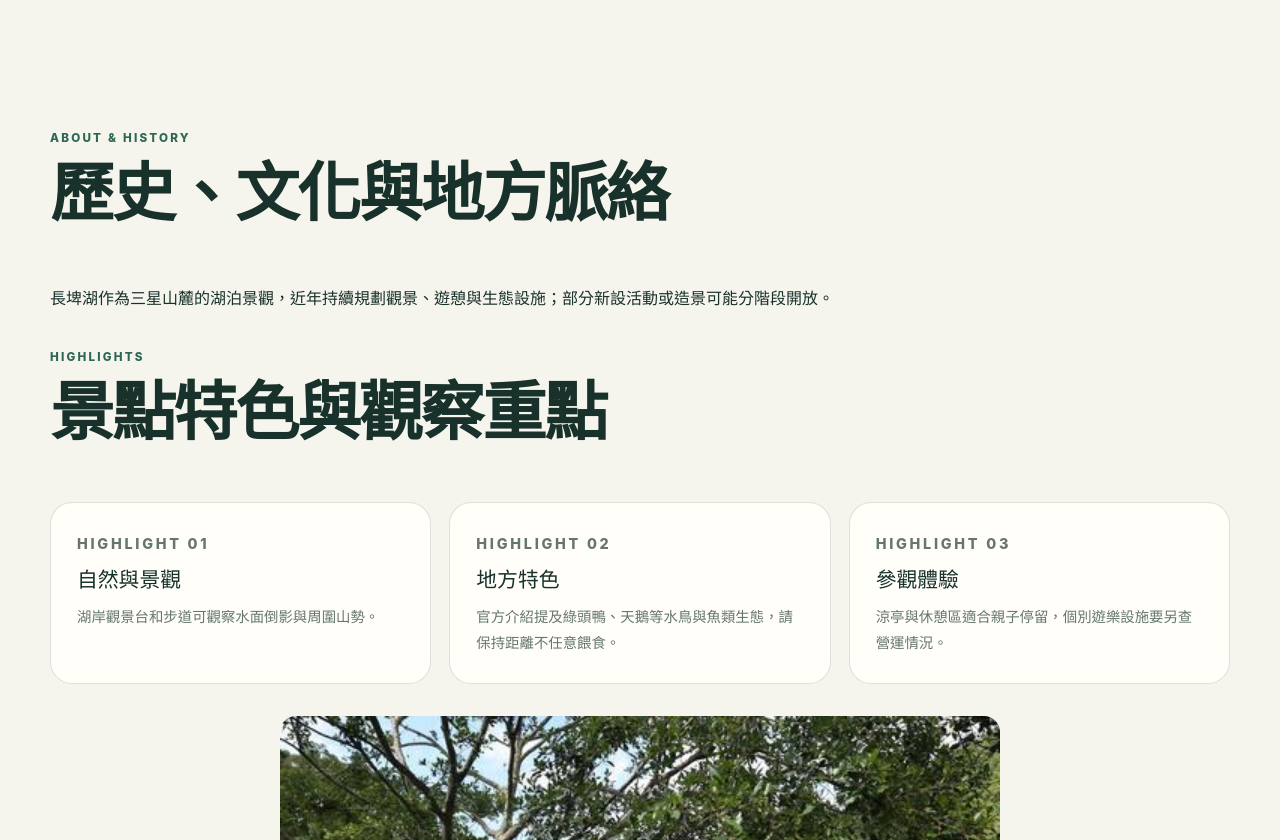
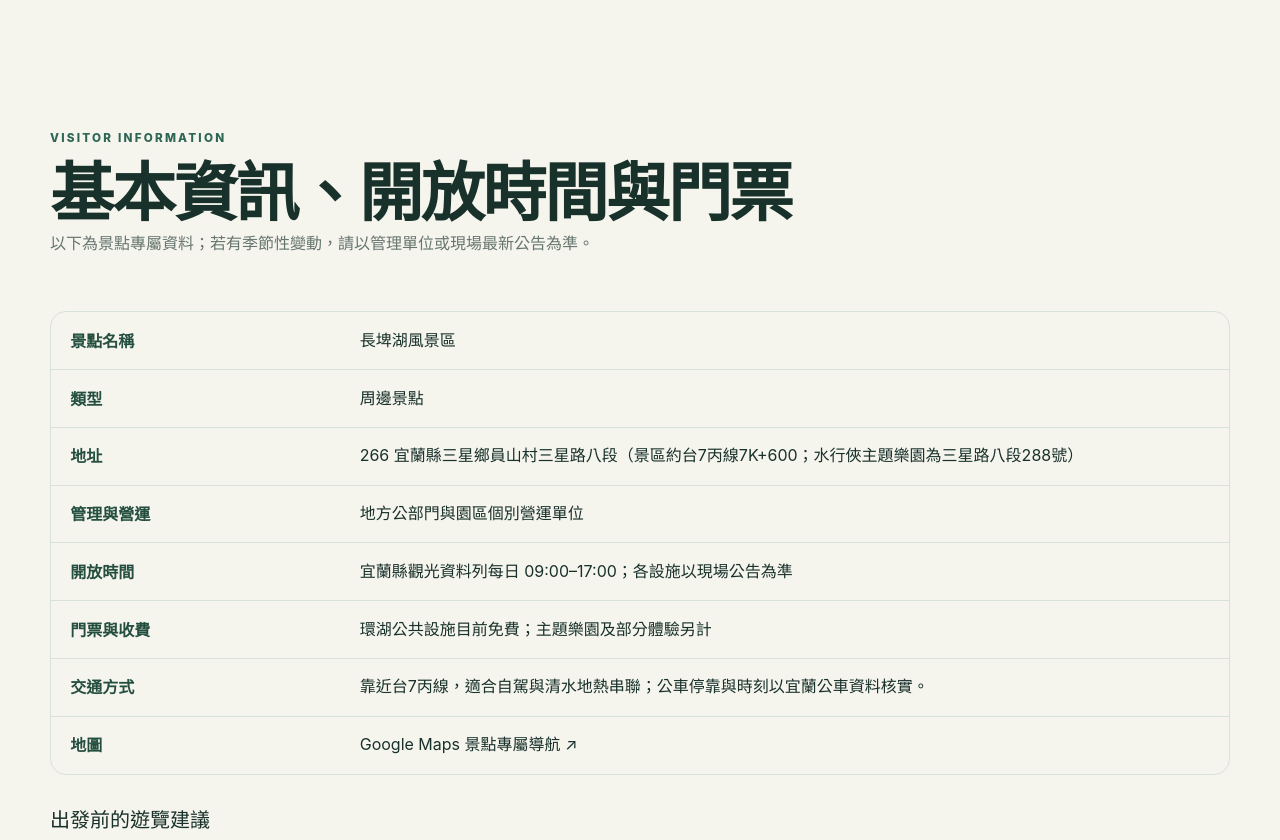
Before and after one commit to n20186005-hash/qingshuigeothermal, an Astro site: page /guides/changpi-lake in a window 1280 px wide. Shown: the part 1960-2800 px from the top of the page. Built offline with nearby package versions, Linux system fonts and the light colour scheme; Astro itself is replaced by a stand-in of ours.

Commit message:
Expand nearby attraction guides: src/pages/guides/[slug].astro

```diff
--- a/src/pages/guides/[slug].astro
+++ b/src/pages/guides/[slug].astro
@@ -34,6 +34,7 @@ const jsonLd = [
         <p class="eyebrow light">{guide.category}</p><h1 id="page-title">{guide.name}</h1>
         <p class="hero-lead">{guide.tagline}</p>
         <p class="guide-hero-facts">{guide.hours}　·　<a href={guide.map} target="_blank" rel="noopener noreferrer">獨立地圖定位 ↗</a></p>
+        <p class="guide-hero-facts">{guide.category} · {guide.address}</p>
       </div>
     </section>
     <section class="section guide-management" id="management" aria-labelledby="management-title"><div class="shell guide-management-layout">
@@ -48,6 +49,10 @@ const jsonLd = [
         <article class="fact-card"><p>門票與費用</p><strong>依項目區分</strong><small>{guide.admission}</small></article>
         <article class="fact-card"><p>地址與導航</p><strong>專屬地點</strong><small>{guide.address}</small></article>
       </div>
+    </div></section>
+    <section class="section" id="visit-planning"><div class="shell"><div class="section-heading"><p class="eyebrow">VISITOR INFORMATION</p><h2>基本資訊、開放時間與門票</h2><p>以下為景點專屬資料；若有季節性變動，請以管理單位或現場最新公告為準。</p></div>
+      <dl class="guide-info-table"><div><dt>景點名稱</dt><dd>{guide.name}</dd></div><div><dt>類型</dt><dd>{guide.category}</dd></div><div><dt>地址</dt><dd>{guide.address}</dd></div><div><dt>管理與營運</dt><dd>{details.manager}</dd></div><div><dt>開放時間</dt><dd>{guide.hours}</dd></div><div><dt>門票與收費</dt><dd>{guide.admission}</dd></div><div><dt>交通方式</dt><dd>{guide.transport}</dd></div><div><dt>地圖</dt><dd><a href={guide.map} target="_blank" rel="noopener noreferrer">Google Maps 景點專屬導航 ↗</a></dd></div></dl>
+      <h3>出發前的遊覽建議</h3><p class="guide-body-copy">{guide.lead} 建議先核對當日開放和交通方式，再依天候、同行者體力及現場動線調整停留時間。</p>
     </div></section>
     <section class="section" id="history"><div class="shell"><div class="section-heading"><p class="eyebrow">ABOUT & HISTORY</p><h2>歷史、文化與地方脈絡</h2></div><p class="guide-body-copy">{guide.history}</p><div class="section-heading"><p class="eyebrow">HIGHLIGHTS</p><h2>景點特色與觀察重點</h2></div>
       <div class="topic-grid">{guide.features.map((feature, i) => <article class="topic-card"><p class="eyebrow">HIGHLIGHT {String(i+1).padStart(2,'0')}</p><h3>{['自然與景觀','地方特色','參觀體驗'][i] ?? '看點'}</h3><p>{feature}</p></article>)}</div>
@@ -71,6 +76,7 @@ const jsonLd = [
       <h3>官方資料與延伸閱讀</h3><ul>{guide.sources.map((s) => <li><a href={s.url} target="_blank" rel="noopener noreferrer">{s.label} ↗</a></li>)}</ul>
       <p>變動資訊以管理單位或現場公告為準；本頁不展示未獨立核對的其他景點 Google 評價數。{isPark ? `清水地熱公園評價參考：${rating.source}，${rating.syncMonth}同步。` : ''}</p>
     </div></section>
+    <section class="section" id="visitor-reviews"><div class="shell"><div class="section-heading"><p class="eyebrow">VISITOR REVIEWS</p><h2>遊客評價與參觀判斷</h2></div><p class="guide-body-copy">目前沒有取得可核對時間、評論總量及來源的「{guide.name}」獨立評分快照，因此不以清水地熱公園的評分代替。查看最新訪客回饋時，建議特別留意開放情況、停車、設施維護及雨天體驗，並對照近期評論日期。</p><a href={guide.map} target="_blank" rel="noopener noreferrer">前往此景點 Google Maps 查看最新評論 ↗</a></div></section>
     <section class="section"><div class="shell"><div class="section-heading"><p class="eyebrow">EXPLORE NEARBY</p><h2>周邊順遊與更多攻略</h2></div><div class="topic-grid"><a class="topic-card" href="/nearby-attractions"><h3>清水地熱周邊景點</h3><p>探索長埤湖、天送埤與三星地區的站內路線。</p><span class="topic-go">查看周邊專題 →</span></a><a class="topic-card" href="/itinerary"><h3>半日與一日遊規劃</h3><p>依交通與停留時間安排，不必匆忙趕點。</p><span class="topic-go">查看行程 →</span></a></div></div></section>
     <TopicLinks />
   </main>
@@ -90,5 +96,10 @@ const jsonLd = [
   .guide-management-aside { background: #f0f5ef; border-left: 4px solid #caa264; padding: 2rem; border-radius: .7rem; }
   .guide-management-aside p { line-height: 1.8; }
   .guide-management-aside a { display: inline-block; margin-top: 1rem; text-decoration: underline; }
+  .guide-info-table { border: 1px solid #d8e2da; border-radius: 1rem; overflow: hidden; margin-bottom: 2rem; }
+  .guide-info-table > div { display: grid; grid-template-columns: minmax(120px, 24%) 1fr; gap: 1rem; padding: .9rem 1.2rem; border-bottom: 1px solid #d8e2da; }
+  .guide-info-table > div:last-child { border-bottom: 0; }
+  .guide-info-table dt { font-weight: 700; color: #244f40; }
+  .guide-info-table dd { margin: 0; line-height: 1.7; overflow-wrap: anywhere; }
   @media (max-width: 760px) { .guide-management-layout { grid-template-columns: 1fr; gap: 1.5rem; } }
 </style>
```
